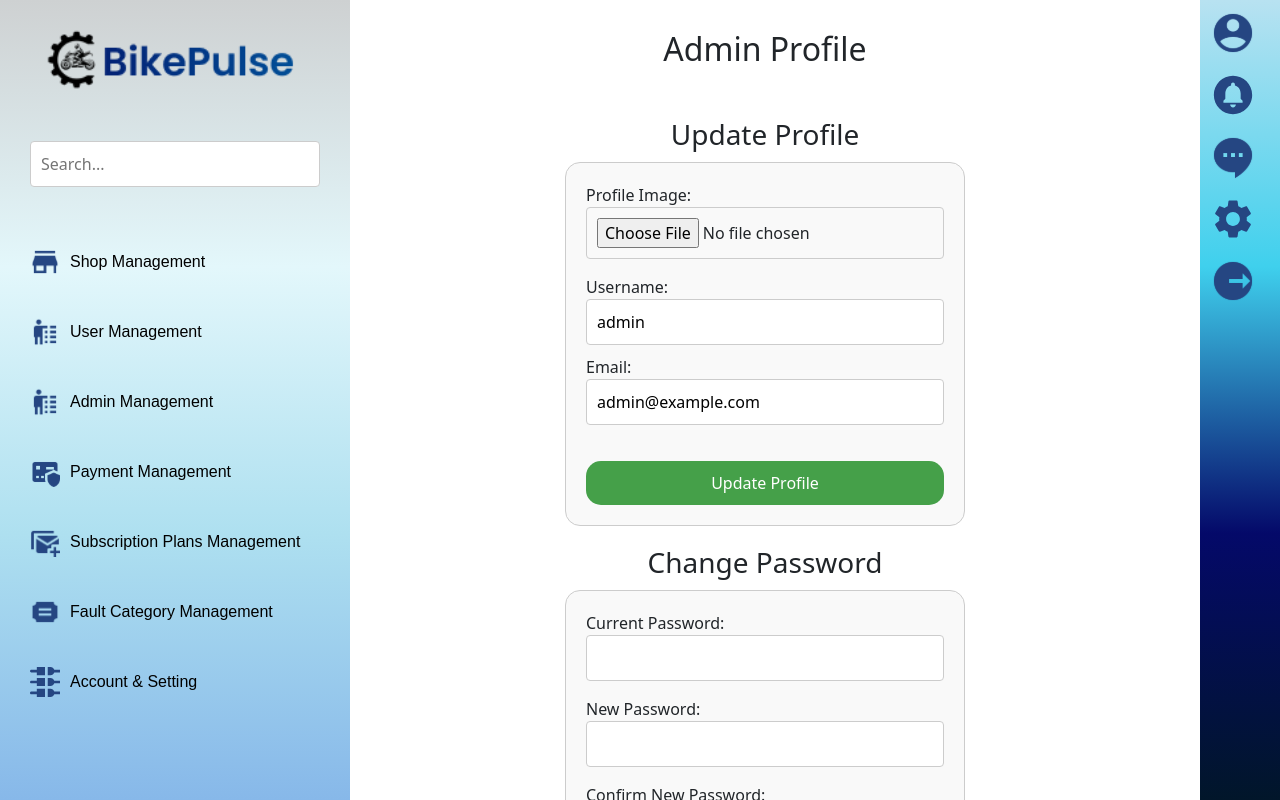
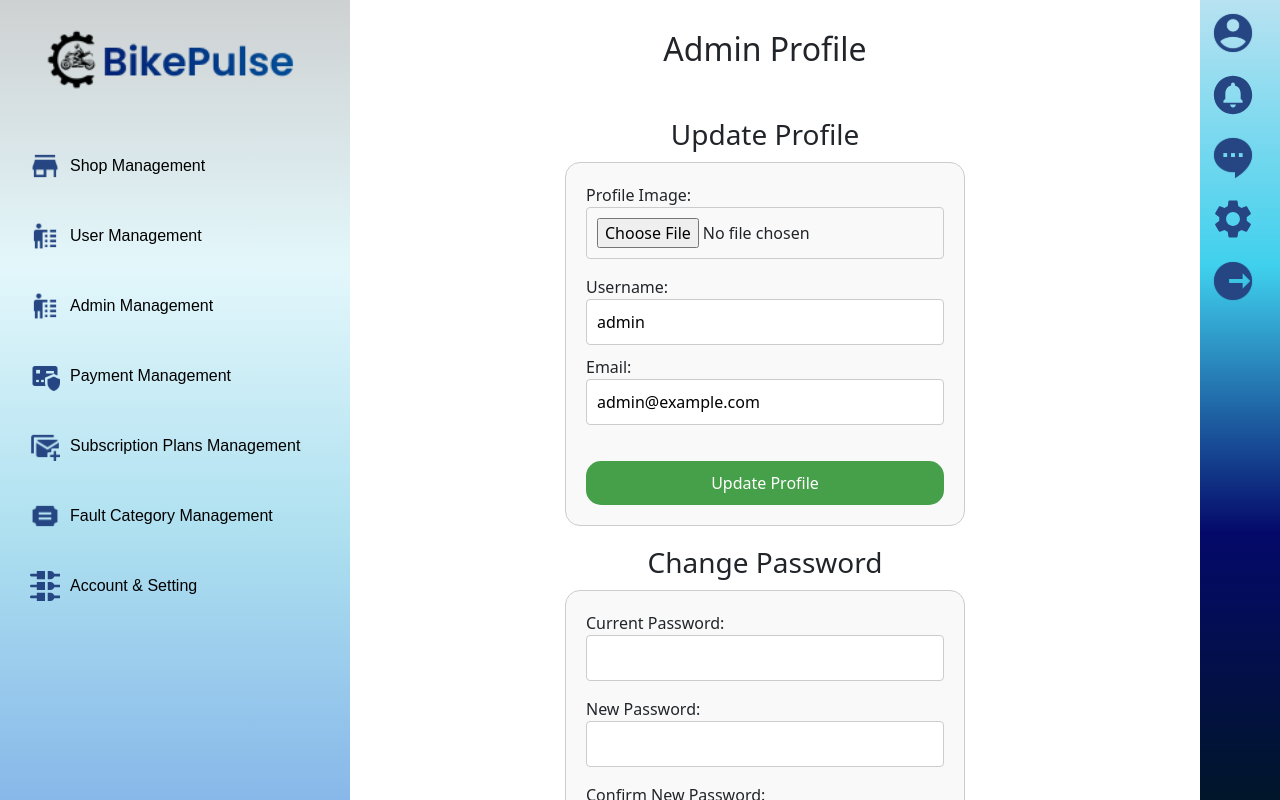
Before and after one commit to AhamedMinhaj456/Motorbike_Service_Station_Reservation_System, a React (Create React App) app in the folder frontend/: page /profile in a window 1280 px wide. Shown: the top 800 px of the page. Built offline with nearby package versions, Linux system fonts and the light colour scheme.

Commit message:
removing search bar from the left side bar and chnage some css for drop down content

```diff
--- a/frontend/src/admin/common/LeftSidebar.css
+++ b/frontend/src/admin/common/LeftSidebar.css
@@ -18,18 +18,19 @@
   height: auto;
 }
 
-.search-bar {
+/* .search-bar {
   width: 100%;
   padding: 20px;
   position: center;
   margin-bottom: 30px;
-}
+} */
 
 .list-item {
   position: relative;
   display: flex;
   align-items: center;
   text-decoration: none;
+  margin-top: 30px;
   margin-bottom: 40px;
   margin-left: 20px;
   cursor: pointer;
@@ -60,10 +61,9 @@
 
 .dropdown-content {
   position: absolute;
-  top: 50%;
-  left: 100%;
+  top: calc(100% + 5px);
+  left: 0;
   width: 200px;
-  transform: translateY(-50%);
   background-color: #ced1d2;
   box-shadow: 0px 8px 16px rgba(0, 0, 0, 0.1);
   z-index: 1;
--- a/frontend/src/admin/common/LeftSidebar.jsx
+++ b/frontend/src/admin/common/LeftSidebar.jsx
@@ -17,9 +17,9 @@ const LeftSidebar = () => {
         <img src={bikePulseLogo} alt="BikePulse Logo" className="logo-website" />
       </div>
 
-      <div className="search-bar">
+      {/* <div className="search-bar">
         <input type="text" placeholder="Search..." />
-      </div>
+      </div> */}
 
       <div className="divider"></div>
       <div className="white-box">
```
